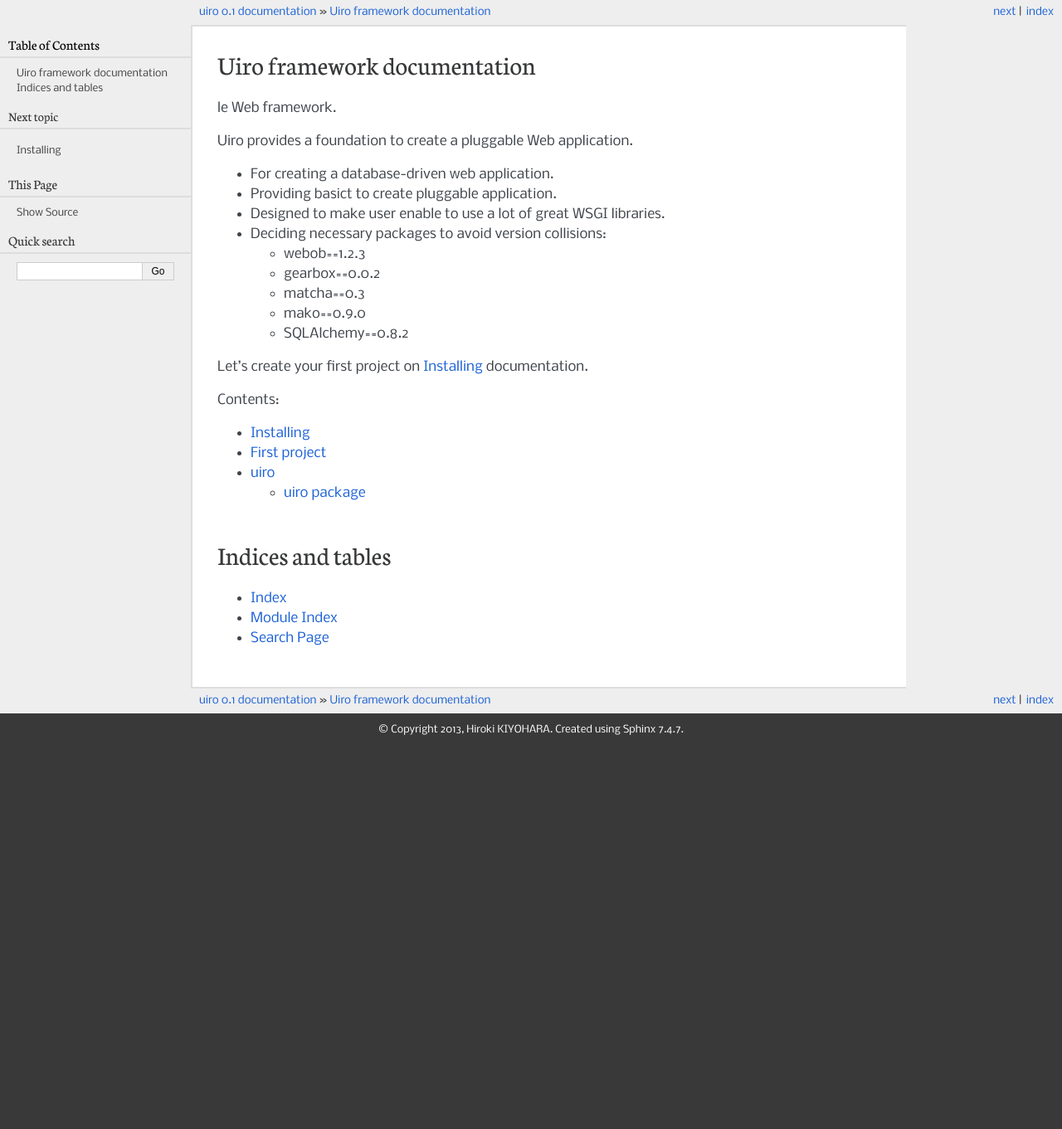
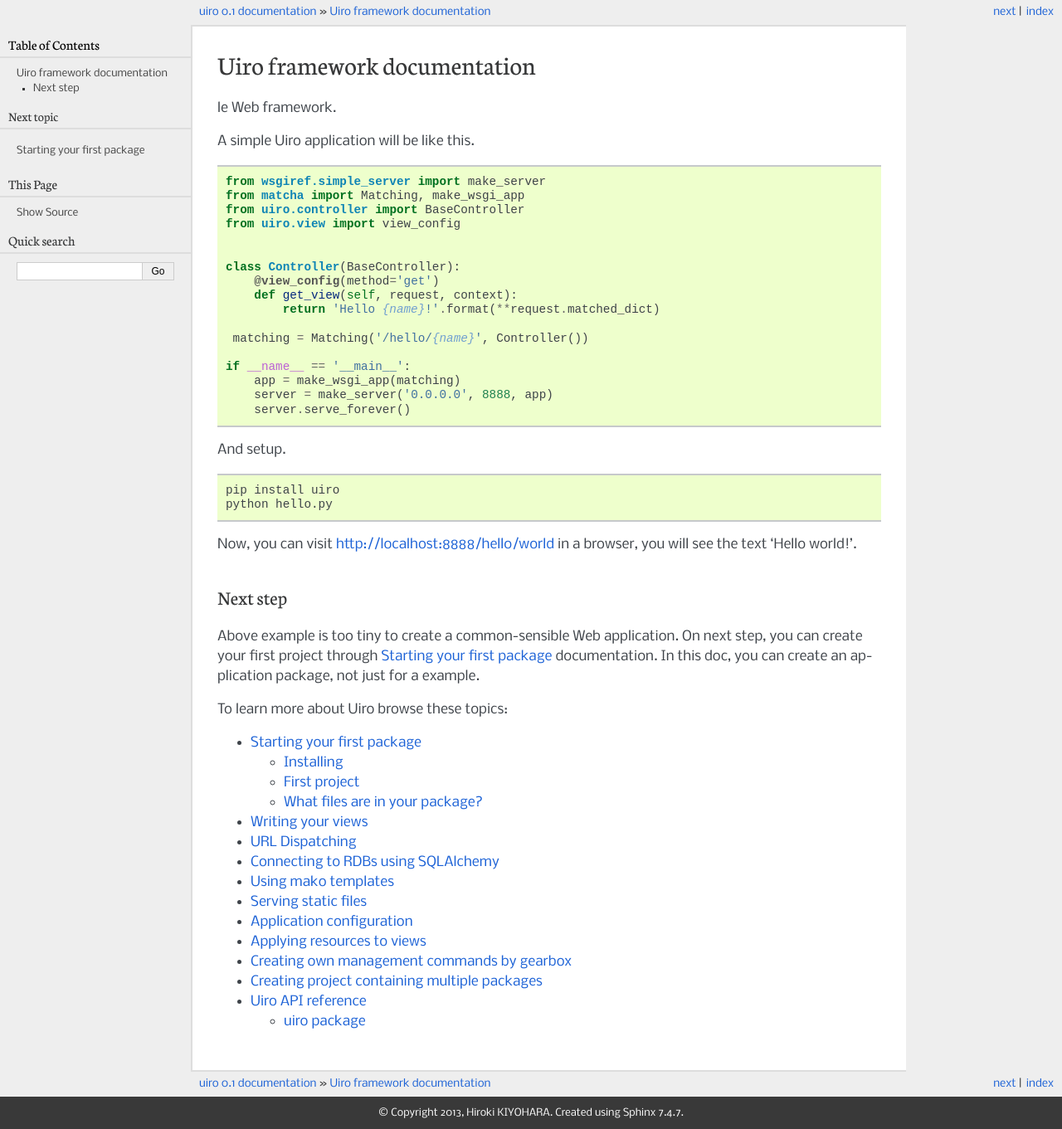
Before and after one commit to hirokiky/uiro, a Sphinx documentation site: the page built from docs/index.rst, in a window 1280 px wide. Shown: the whole page at 83% size. Built offline with Sphinx 7.4.7, drawn with Linux system fonts in a browser that asks for light colours; before the commit the page ends 900 px from its top, so only the background shows below that.

Commit message:
Adding basics for topic/tutorial documentations

```diff
--- /dev/null
+++ b/docs/commands.rst
@@ -0,0 +1,2 @@
+Creating own management commands by gearbox
+============================================
--- /dev/null
+++ b/docs/config.rst
@@ -0,0 +1,2 @@
+Application configuration
+=========================
--- /dev/null
+++ b/docs/db.rst
@@ -0,0 +1,2 @@
+Connecting to RDBs using SQLAlchemy
+====================================
--- a/docs/index.rst
+++ b/docs/index.rst
@@ -8,33 +8,57 @@ Uiro framework documentation
 
 le Web framework.
 
-Uiro provides a foundation to create a pluggable Web application.
+A simple Uiro application will be like this.
 
-* For creating a database-driven web application.
-* Providing basict to create pluggable application.
-* Designed to make user enable to use a lot of great WSGI libraries.
-* Deciding necessary packages to avoid version collisions:
+.. code-block:: python
 
-  * webob==1.2.3
-  * gearbox==0.0.2
-  * matcha==0.3
-  * mako==0.9.0
-  * SQLAlchemy==0.8.2
+    from wsgiref.simple_server import make_server
+    from matcha import Matching, make_wsgi_app
+    from uiro.controller import BaseController
+    from uiro.view import view_config
 
-Let's create your first project on :doc:`intro` documentation.
 
-Contents:
+    class Controller(BaseController):
+        @view_config(method='get')
+        def get_view(self, request, context):
+            return 'Hello {name}!'.format(**request.matched_dict)
+
+     matching = Matching('/hello/{name}', Controller())
+
+    if __name__ == '__main__':
+        app = make_wsgi_app(matching)
+        server = make_server('0.0.0.0', 8888, app)
+        server.serve_forever()
+
+And setup.
+
+.. code-block:: sh
+
+    pip install uiro
+    python hello.py
+
+Now, you can visit http://localhost:8888/hello/world in a browser, you will see the text 'Hello world!'.
+
+Next step
+---------
+
+Above example is too tiny to create a common-sensible Web application.
+On next step, you can create your first project through :doc:`intro` documentation.
+In this doc, you can create an application package, not just for a example.
+
+To learn more about Uiro browse these topics:
 
 .. toctree::
    :maxdepth: 2
 
    intro
+   views
+   matching
+   db
+   templates
+   static
+   config
+   resources
+   commands
+   multipackages
    modules
-
-
-Indices and tables
-==================
-
-* :ref:`genindex`
-* :ref:`modindex`
-* :ref:`search`
--- a/docs/intro.rst
+++ b/docs/intro.rst
@@ -1,3 +1,6 @@
+Starting your first package
+============================
+
 Installing
 ------------
 Create your python env and install it from PyPI::
@@ -34,3 +37,78 @@ Finally, you can serve your application, by `serve` command::
 
 Then, you can run your web browser and access to localhost with port 8888
 to confirm automatically created package is running.
+
+What files are in your package?
+-------------------------------
+
+Your package must contain these packages::
+
+    .
+    ├── packagename
+    │   ├── __init__.py
+    │   ├── views.py
+    │   ├── matching.py
+    │   ├── models.py
+    │   ├── templates
+    │   │   └── top.mako
+    │   └── static
+    │       └── uiro.css
+    ├── development.ini
+    ├── setup.py
+    ├── README.rst
+    ├── CHANGES.txt
+    └── MANIFEST.in
+
+:views.py:
+    Module to store Controllers which bundles each Views.
+
+    See :doc:`views` documentation.
+
+:matching.py:
+    Entry point for each Controllers, specifying which Controller should be called
+    corresponds to URL gave by clients.
+
+    See :doc:`matching` documentation.
+
+:models.py:
+    Module to store Models, which is abstraction layer for structuring and manipulating the database.
+    Uiro framework depends on SQLAlchemy_, you can write your own Models by SQLAlchemy_ more easily.
+
+    See :doc:`db` documentation.
+
+:templates:
+    Directory to store mako templates.
+    Templates will be collected automatically.
+    The top.mako template can be picked up as a signature like 'packagename:top.mako'.
+
+    See :doc:`templates` documentation.
+
+:static:
+    Directory to store static files.
+    Static files will be also collected automatically and served, so you should not handle them manually.
+    The uiro.css file will be in /static/packagename/uiro.css, and the link can be generated, using request.matching.
+
+    See :doc:`static` documentation.
+
+:development.ini:
+    Configation file for WSGI application.
+    It specifies that which Matching to use, which Database to connect and so on.
+
+    See :doc:`config` documentation.
+
+:setup.py:
+    Builder your package, which usually tells you that the module/package you are about
+    to install have been packaged and distributed.
+
+    See `setuptools <http://pythonhosted.org/setuptools/>`_ documentation.
+
+:MANIFEST.in:
+    File to specify which file should be contained in package.
+
+:CHANGES.txt:
+    Text file to describe your package's change logs.
+
+:README.rst:
+    README file for your package.
+
+.. _SQLAlchemy: http://www.sqlalchemy.org/
--- /dev/null
+++ b/docs/matching.rst
@@ -0,0 +1,2 @@
+URL Dispatching
+===============
--- a/docs/modules.rst
+++ b/docs/modules.rst
@@ -1,5 +1,5 @@
-uiro
-====
+Uiro API reference
+==================
 
 package API reference.
 
--- /dev/null
+++ b/docs/multipackages.rst
@@ -0,0 +1,2 @@
+Creating project containing multiple packages
+=============================================
--- /dev/null
+++ b/docs/resources.rst
@@ -0,0 +1,2 @@
+Applying resources to views
+===========================
--- /dev/null
+++ b/docs/static.rst
@@ -0,0 +1,2 @@
+Serving static files
+====================
--- /dev/null
+++ b/docs/templates.rst
@@ -0,0 +1,2 @@
+Using mako templates
+====================
--- /dev/null
+++ b/docs/views.rst
@@ -0,0 +1,2 @@
+Writing your views
+==================
```
